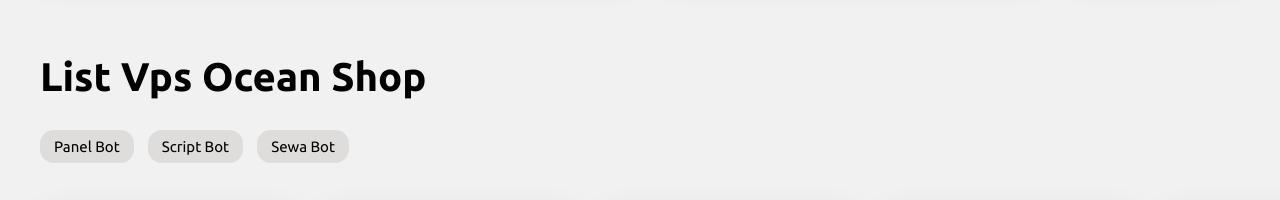
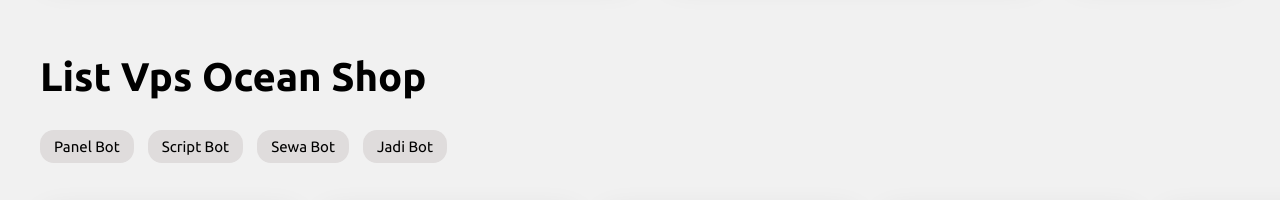
Before and after one commit to Fayzaaup/store.github.io, a plain HTML site: page vps.html in a window 1280 px wide. Shown: the part 940-1140 px from the top of the page. Drawn offline with nearby package versions, Linux system fonts and the light colour scheme.

Commit message:
Update vps.html

```diff
--- a/vps.html
+++ b/vps.html
@@ -58,6 +58,7 @@
             <a href="index.html">Panel Bot</a>
             <a href="script.html">Script Bot</a>
             <a href="error.html">Sewa Bot</a>
+            <a href="jadibot.html">Jadi Bot</a>
         </div>
 
         <div class="nft-list" id="nft-list">
```
